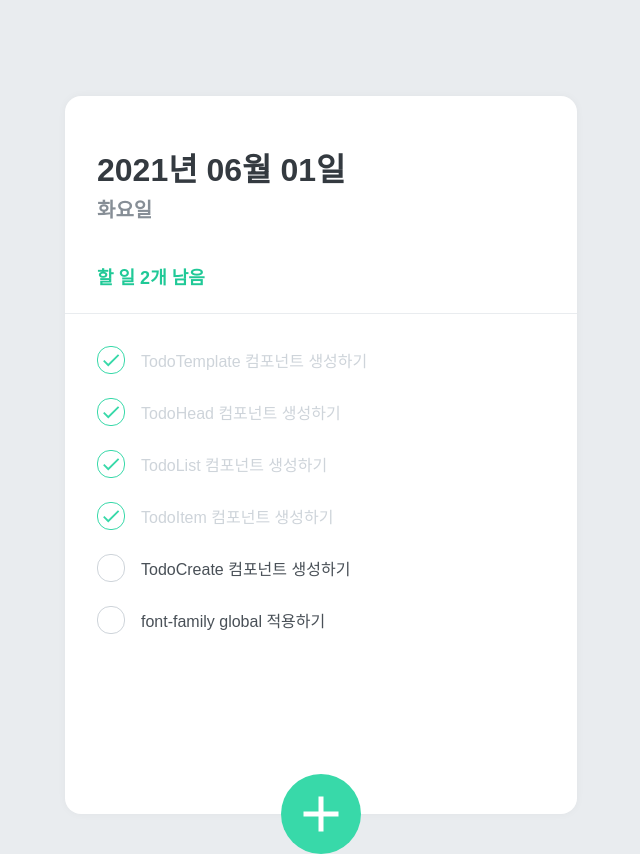
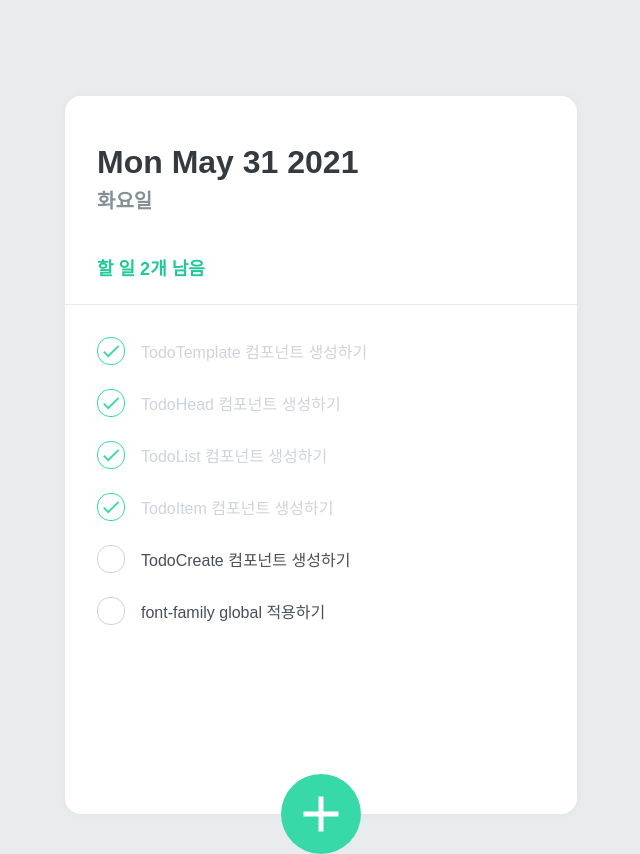
Before and after one commit to glenn-a810/ToDo-List, a React (Create React App) app: page / in a window 1280 px wide. Shown: the whole page, without its empty margins (319-959 px from the left). Built offline with nearby package versions, Linux system fonts and the light colour scheme.

Commit message:
CircleButton 수정

```diff
--- a/src/Components/TodoCreate.js
+++ b/src/Components/TodoCreate.js
@@ -34,7 +34,7 @@ const CircleButton = styled.button`
     align-items: center;
     justify-content: center;
 
-    transition: 0.25s, all ease-in;
+    transition: 0.125s, all ease-in;
     ${props => props.open && css`
         background: #ff6b6b;
         &:hover {
--- a/src/Components/TodoHead.js
+++ b/src/Components/TodoHead.js
@@ -32,10 +32,13 @@ const TodoheadBlock = styled.div`
     }
 `
 
+const today = new Date().toDateString()
+console.log(today)
+
 function TodoHead() {
     return(
         <TodoheadBlock>
-            <h1>2021년 06월 01일</h1>
+            <h1>{today}</h1>
             <div className='day'>화요일</div>
             <div className='task-left'>할 일 2개 남음</div>
         </TodoheadBlock>
```
